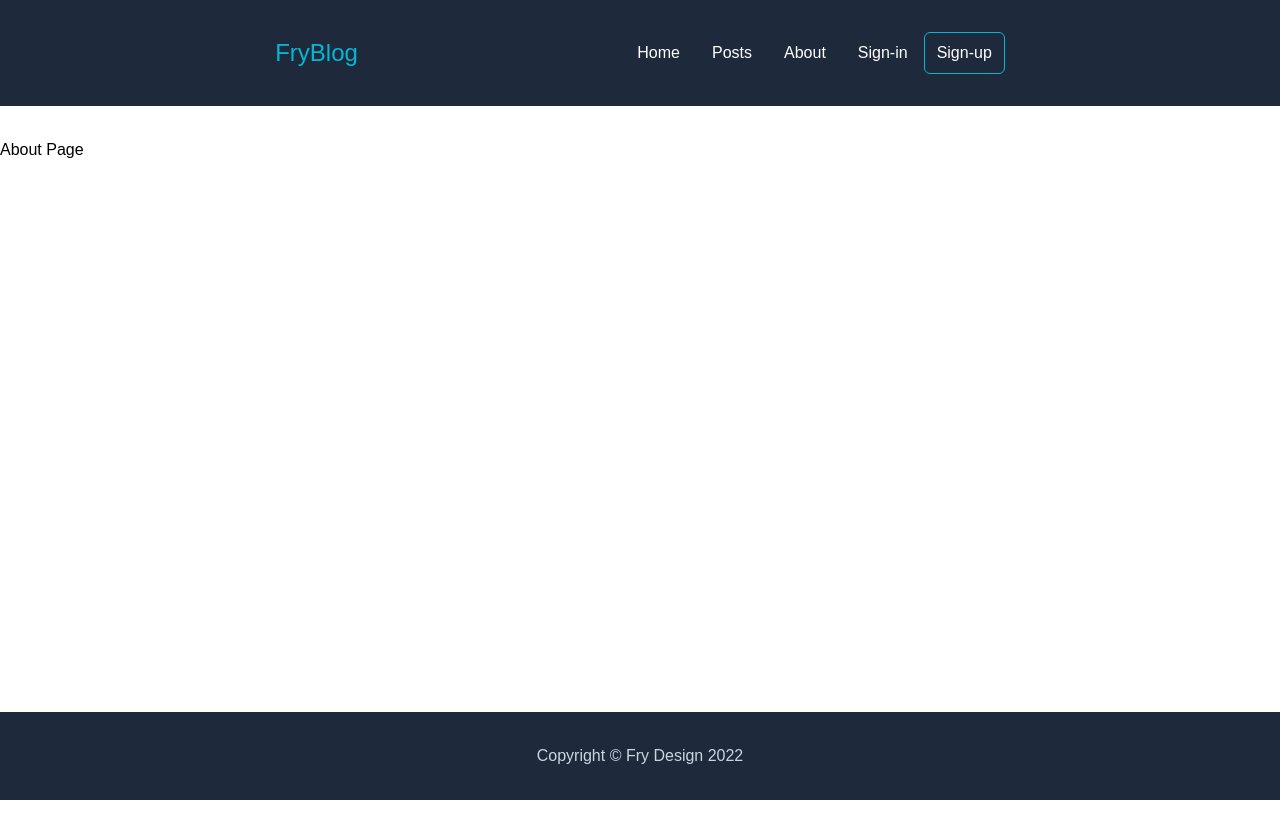
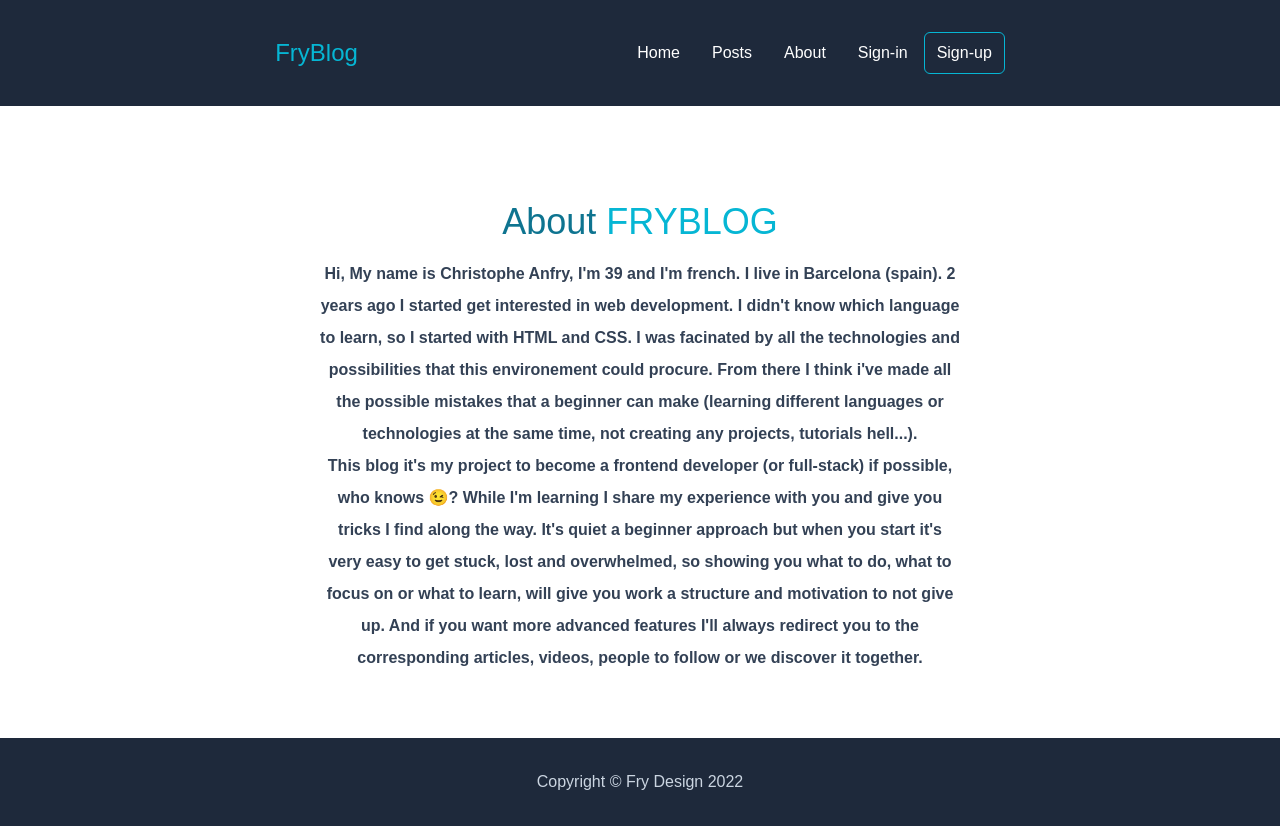
Before and after one commit to Canfry/react-blog, a React (Create React App) app in the folder frontend/: page /about in a window 1280 px wide. Before the commit the page ends 800 px from the top, so only its background shows below. Built offline with nearby package versions, Linux system fonts and the light colour scheme; the HTML template or start-up script is replaced by a standard one; what @gradin/tailwindcss-scrollbar would draw is missing.

Commit message:
about page

```diff
--- a/frontend/src/pages/About.jsx
+++ b/frontend/src/pages/About.jsx
@@ -1,4 +1,31 @@
 function About() {
-  return <div className='flex-1'>About Page</div>;
+  return (
+    <div className='flex-1 max-w-[80%] md:max-w-[70%] lg:max-w-[50%] m-auto flex flex-col align-center justify-around my-16 text-center '>
+      <div>
+        <h1 className='text-4xl text-cyan-700 mb-4'>
+          About <span className='text-cyan-500'>FRYBLOG</span>
+        </h1>
+        <p className='text-slate-700 leading-8 font-bold text-md'>
+          Hi, My name is Christophe Anfry, I'm 39 and I'm french. I live in
+          Barcelona (spain). 2 years ago I started get interested in web
+          development. I didn't know which language to learn, so I started with
+          HTML and CSS. I was facinated by all the technologies and
+          possibilities that this environement could procure. From there I think
+          i've made all the possible mistakes that a beginner can make (learning
+          different languages or technologies at the same time, not creating any
+          projects, tutorials hell...). <br />
+          This blog it's my project to become a frontend developer (or
+          full-stack) if possible, who knows <span>&#128521;</span>? While I'm
+          learning I share my experience with you and give you tricks I find
+          along the way. It's quiet a beginner approach but when you start it's
+          very easy to get stuck, lost and overwhelmed, so showing you what to
+          do, what to focus on or what to learn, will give you work a structure
+          and motivation to not give up. And if you want more advanced features
+          I'll always redirect you to the corresponding articles, videos, people
+          to follow or we discover it together.
+        </p>
+      </div>
+    </div>
+  );
 }
 export default About;
```
Also changed, not shown: frontend/public/wink-emoji.jpeg (added).
